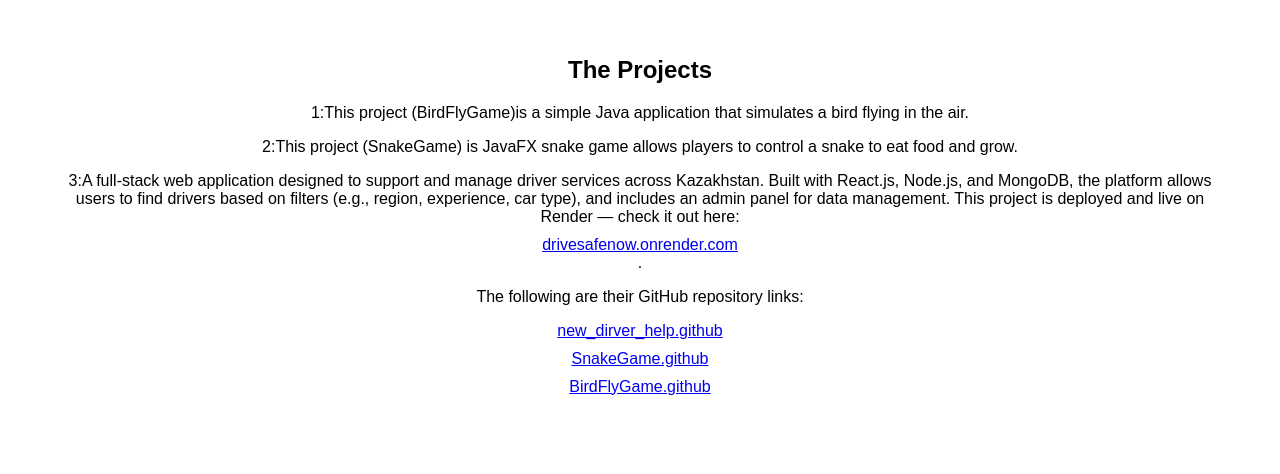
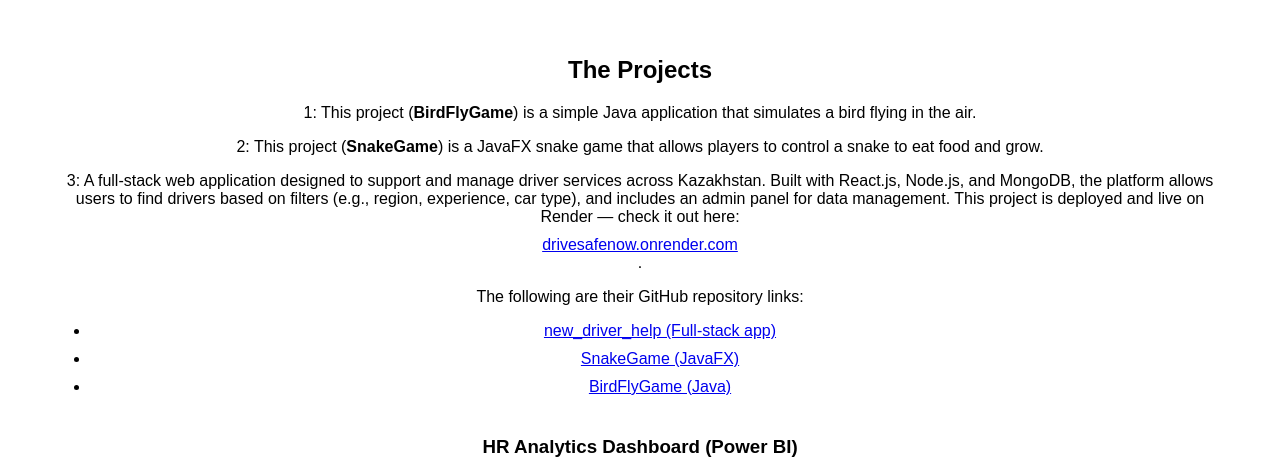
Before and after one commit to nurbek18/personalweb, a plain HTML site: page index.html in a window 1280 px wide. Shown: the part 1500-1974 px from the top of the page. Drawn offline with Linux system fonts and the light colour scheme; grey boxes are pictures that could not be loaded.

Commit message:
Update index.html
add the power bi index link to the section of code of project part

```diff
--- a/index.html
+++ b/index.html
@@ -232,18 +232,31 @@
      <section id="projects">
   <h2>The Projects</h2>
   <div class="project">
-              <p>1:This project (BirdFlyGame)is a simple Java application that simulates a bird flying in the air. </p>
-              <p>2:This project (SnakeGame) is JavaFX snake game allows players to control a snake to eat food and grow.</p>
+    <p>1: This project (<strong>BirdFlyGame</strong>) is a simple Java application that simulates a bird flying in the air.</p>
+    <p>2: This project (<strong>SnakeGame</strong>) is a JavaFX snake game that allows players to control a snake to eat food and grow.</p>
     <p>
-    3:A full-stack web application designed to support and manage driver services across Kazakhstan. Built with React.js, Node.js, and MongoDB, the platform allows users to find drivers based on filters (e.g., region, experience, car type), and includes an admin panel for data management. This project is deployed and live on Render — check it out here:
+      3: A full-stack web application designed to support and manage driver services across Kazakhstan. Built with React.js, Node.js, and MongoDB, the platform allows users to find drivers based on filters (e.g., region, experience, car type), and includes an admin panel for data management. This project is deployed and live on Render — check it out here:
       <a href="https://drivesafenow.onrender.com" target="_blank">drivesafenow.onrender.com</a>.
     </p>
-              </p>The following are their GitHub repository links:</p>
-              <a href="https://github.com/nurbek18/new_driver_help.git">new_dirver_help.github</a>
-              <a href="https://github.com/nurbek18/SnakeGame-_n-.git">SnakeGame.github</a>
-              <a href="https://github.com/nurbek18/bird-fly.git">BirdFlyGame.github</a>
+    <p>The following are their GitHub repository links:</p>
+    <ul>
+      <li><a href="https://github.com/nurbek18/new_driver_help.git" target="_blank">new_driver_help (Full-stack app)</a></li>
+      <li><a href="https://github.com/nurbek18/SnakeGame-_n-.git" target="_blank">SnakeGame (JavaFX)</a></li>
+      <li><a href="https://github.com/nurbek18/bird-fly.git" target="_blank">BirdFlyGame (Java)</a></li>
+    </ul>
   </div>
+
+  <h3 style="margin-top: 40px;">HR Analytics Dashboard (Power BI)</h3>
+  <iframe
+    title="HR Analytics Dashboard"
+    width="100%"
+    height="500px"
+    src="https://app.powerbi.com/view?r=eyJrIjoiOWQ4NTdhNGQtMDkyYy00YmU3LTg4MmQtOWJhYWFkN2ZjNTlkIiwidCI6IjcwYzExNTdhLTk0MWMtNGIzOS05OGU2LWEwNjM0ZjI3NTllNyIsImMiOjl9"
+    frameborder="0"
+    allowfullscreen="true">
+  </iframe>
 </section>
+
 
       <section id="contact">
         <h2>Contact Me</h2>
```
Lines whose indentation alone changed are shown as unchanged.
